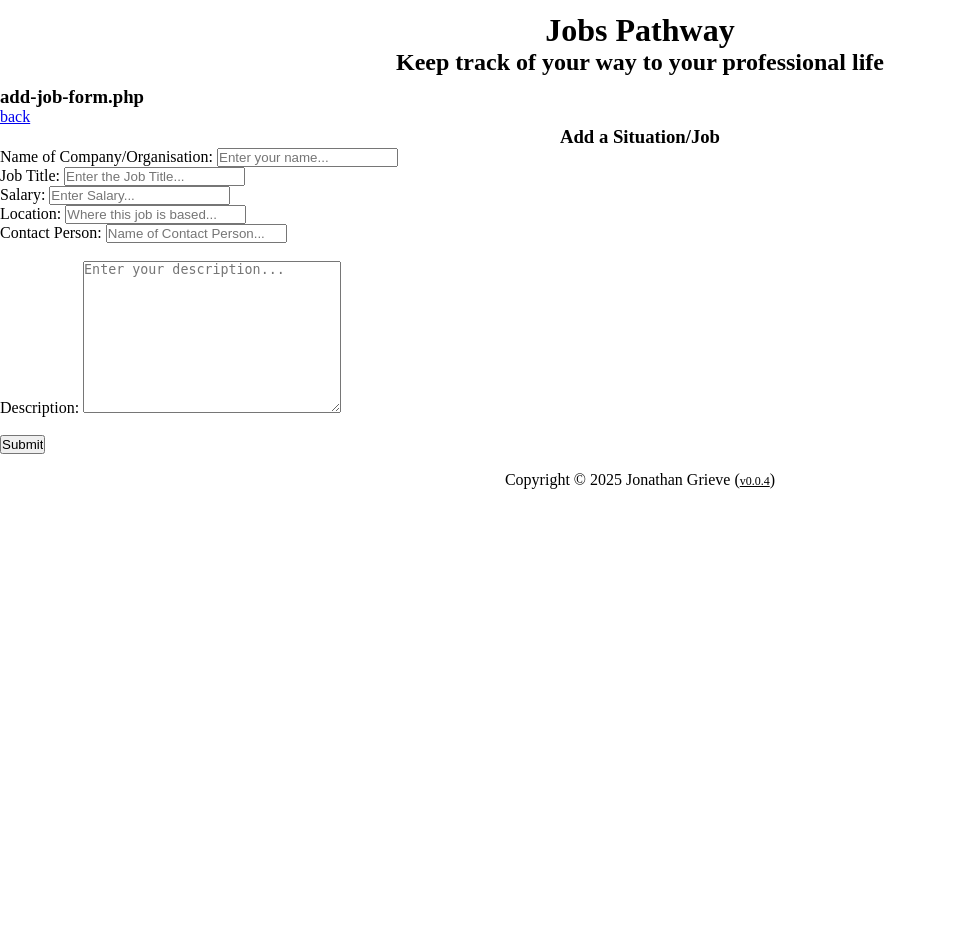
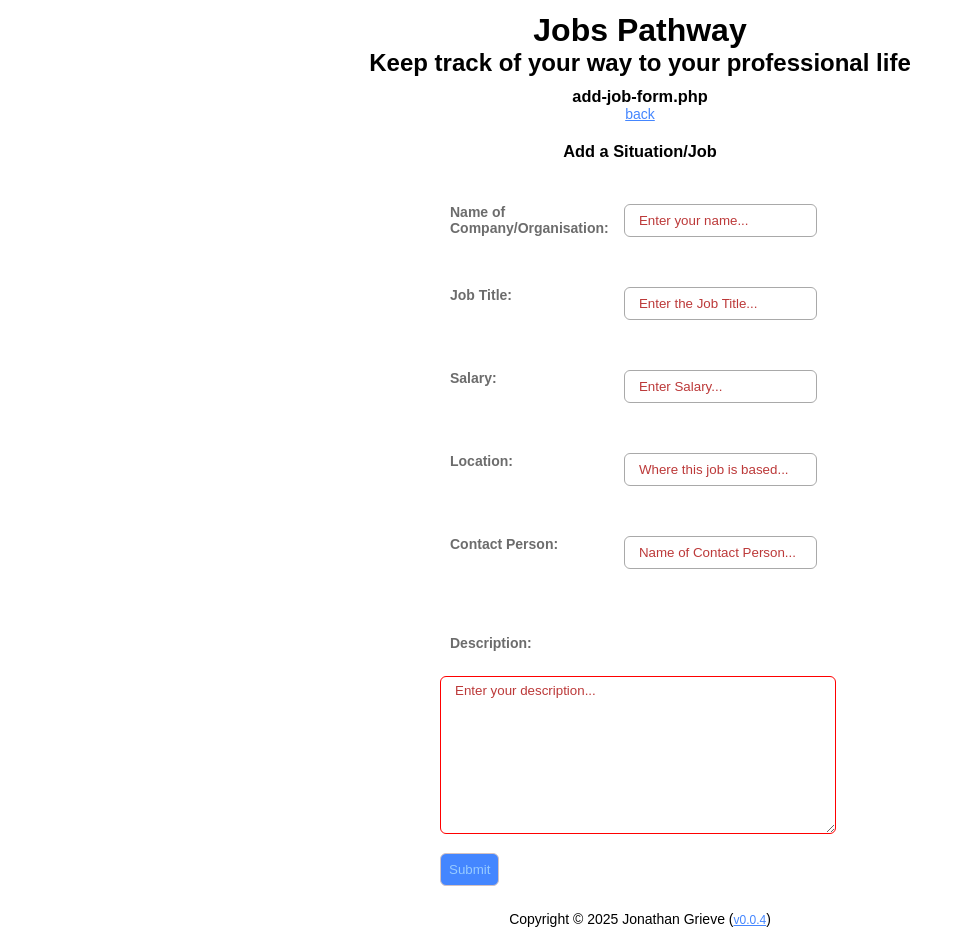
Before and after one commit to jg-digital-media/jgdm_jobs_pathway, a PHP site: page /add-job-form.php in a window 1280 px wide. Shown: the whole page, without its empty margins (0-973 px from the left). Before the commit the page ends 489 px from the top, so only its background shows below. Run offline with PHP 8.4, Linux system fonts and the light colour scheme.

Commit message:
update task list

```diff
--- a/style.css
+++ b/style.css
@@ -40,11 +40,15 @@ html body.body---login .container---element--login form .login---input:focus, ht
 }
 
 /* mains.scss */
+html body {
+  font-family: arial;
+  font-size: 14px;
+}
 html body.body---login {
   background: #373737;
   /* background: #393838; */
   color: #ffffff;
-  font-family: "Times New Roman", Times, serif;
+  font-family: arial;
 }
 html body.body---login header.header---login--page {
   background: none;
@@ -139,12 +143,13 @@ html body.body---add--job footer p, html body.body---list footer p, html body.bo
   text-align: center;
 }
 html body.body---add--job footer p span a, html body.body---list footer p span a, html body.body---howto footer p span a, html body.body---job--details footer p span a, html body.body---job--stats footer p span a {
-  color: black;
+  color: #4486ff;
   font-size: 12px;
+  transition: color 0.3s ease-in-out;
 }
 html body.body---add--job footer p span a:hover, html body.body---list footer p span a:hover, html body.body---howto footer p span a:hover, html body.body---job--details footer p span a:hover, html body.body---job--stats footer p span a:hover {
   text-decoration: underline;
-  color: black;
+  color: #0e43b5;
 }
 html body.body---list {
   background: #ffffff;
@@ -293,10 +314,30 @@ html body.body---list main .section---jobs--list--container table tbody tr td:nt
 html body.body---list main .section---jobs--list--container table tbody tr td:nth-child(2) a:hover {
   color: #ffffff;
 }
+html body.body---list main .section---jobs--list--container table tbody tr td:nth-child(1):hover,
+html body.body---list main .section---jobs--list--container table tbody tr td:nth-child(2):hover {
+  background: none;
+}
+html body.body---add--job main h3,
+html body.body---add--job main h3 + a {
+  display: block;
+  text-align: center;
+}
+html body.body---add--job main a {
+  color: #4486ff;
+  text-align: center;
+  transition: color 0.3s ease-in-out;
+}
+html body.body---add--job main a:hover {
+  color: #0e43b5;
+}
+html body.body---add--job .section---add--situation-container {
+  margin-top: 20px;
+}
 html body.body---add--job .section---add--situation-container h3 {
   text-align: center;
 }
-html body.body---add--job .section---add--situation-container .form---login {
+html body.body---add--job .section---add--situation-container .form---add--job {
   /* border: solid 1px yellow; */
   margin: 10px auto;
   width: 400px;
@@ -304,49 +345,91 @@ html body.body---add--job .section---add--situation-container .form---login {
   border-radius: 4px;
   transition: box-shadow 0.3s ease-in-out;
 }
-html body.body---add--job .section---add--situation-container .form---login:hover {
+html body.body---add--job .section---add--situation-container .form---add--job:hover {
   /* box-shadow: white 0 0 0 0; */
   /* box-shadow: #ffdc78 0 0px 5px 1px; */
   box-shadow: white 0 0px 5px 1px;
 }
-html body.body---add--job .section---add--situation-container .form---login label {
+html body.body---add--job .section---add--situation-container .form---add--job label {
   display: inline-block;
-  font-size: 18pt;
+  /* font-size: 18pt; */
   color: #6c6c6c;
   margin: 25px 0;
-  width: 332px;
+  width: 160px;
+  padding: 0 10px;
   vertical-align: top;
+  font-weight: bold;
 }
-html body.body---add--job .section---add--situation-container .form---login input {
+html body.body---add--job .section---add--situation-container .form---add--job input {
   padding: 3px;
   border: solid 1px red;
+  border: solid 1px darkgray;
+  border: solid 1px darkgray;
   border-radius: 6px;
   margin: 25px 0;
   padding: 3px 7px;
   height: 25px;
+  transition: background 0.3s ease-in-out;
 }
-html body.body---add--job .section---add--situation-container .form---login input::placeholder {
+html body.body---add--job .section---add--situation-container .form---add--job input::placeholder {
   color: rgb(188, 57, 57);
-  font-family: arial;
+  font-family: "Arial", sans-serif;
+  margin: 25px 0;
   padding: 3px 7px;
 }
-html body.body---add--job .section---add--situation-container .form---login textarea {
+html body.body---add--job .section---add--situation-container .form---add--job input:focus-visible {
+  /* border: solid 1px blue; */
+  outline: solid 1px blue;
+  background: #9ddfff;
+  padding: 3px 7px;
+}
+html body.body---add--job .section---add--situation-container .form---add--job textarea {
   border: solid 1px red;
-  padding: 7px 8px;
+  padding: 3px 7px;
+  width: 95%;
+  border-radius: 6px;
 }
-html body.body---add--job .section---add--situation-container .form---login textarea::placeholder {
+html body.body---add--job .section---add--situation-container .form---add--job textarea::placeholder {
   color: rgb(188, 57, 57);
-  font-family: arial;
+  font-family: "Arial", sans-serif;
   /* padding: 3px 7px; */
-  padding: 7px 8px;
+  padding: 3px 7px;
+  transition: background 0.3s ease-in-out;
 }
-html body.body---add--job .section---add--situation-container .form---login .button-login {
-  padding: 5px;
+html body.body---add--job .section---add--situation-container .form---add--job textarea:focus-visible {
+  /* border: solid 1px blue; */
+  outline: solid 1px blue;
+  background: #9ddfff;
+}
+html body.body---add--job .section---add--situation-container .form---add--job .button---login {
+  display: block;
+  height: auto;
+  padding: 8px;
   border: solid 1px #d3c2c2;
-  border-radius: 4px;
-  background: none;
-  margin: 25px 0;
-  margin: 6px;
+  border-radius: 6px;
+  background: #4486ff;
+  color: #98cbff;
+  /* margin: 25px 0; */
+  margin: 0px;
+  cursor: pointer;
+  transition: background 0.3s ease-in-out, color 0.3s ease-in-out;
+}
+html body.body---add--job .section---add--situation-container .form---add--job .button---login:hover {
+  /* background: $button---bg--hover-list; */
+  color: #ffffff;
+}
+html body.body---job--details main h3,
+html body.body---job--details main h3 + a {
+  display: block;
+  text-align: center;
+}
+html body.body---job--details main a {
+  color: #4486ff;
+  text-align: center;
+  transition: color 0.3s ease-in-out;
+}
+html body.body---job--details main a:hover {
+  color: #0e43b5;
 }
 html body.body---job--details .job---profile---container {
   display: table;
```
Also changed, not shown: other parts of style.css (+41 -5 lines), assets/sass/config/_config.scss (+6 -1 lines), readme.md, 1 other file.
